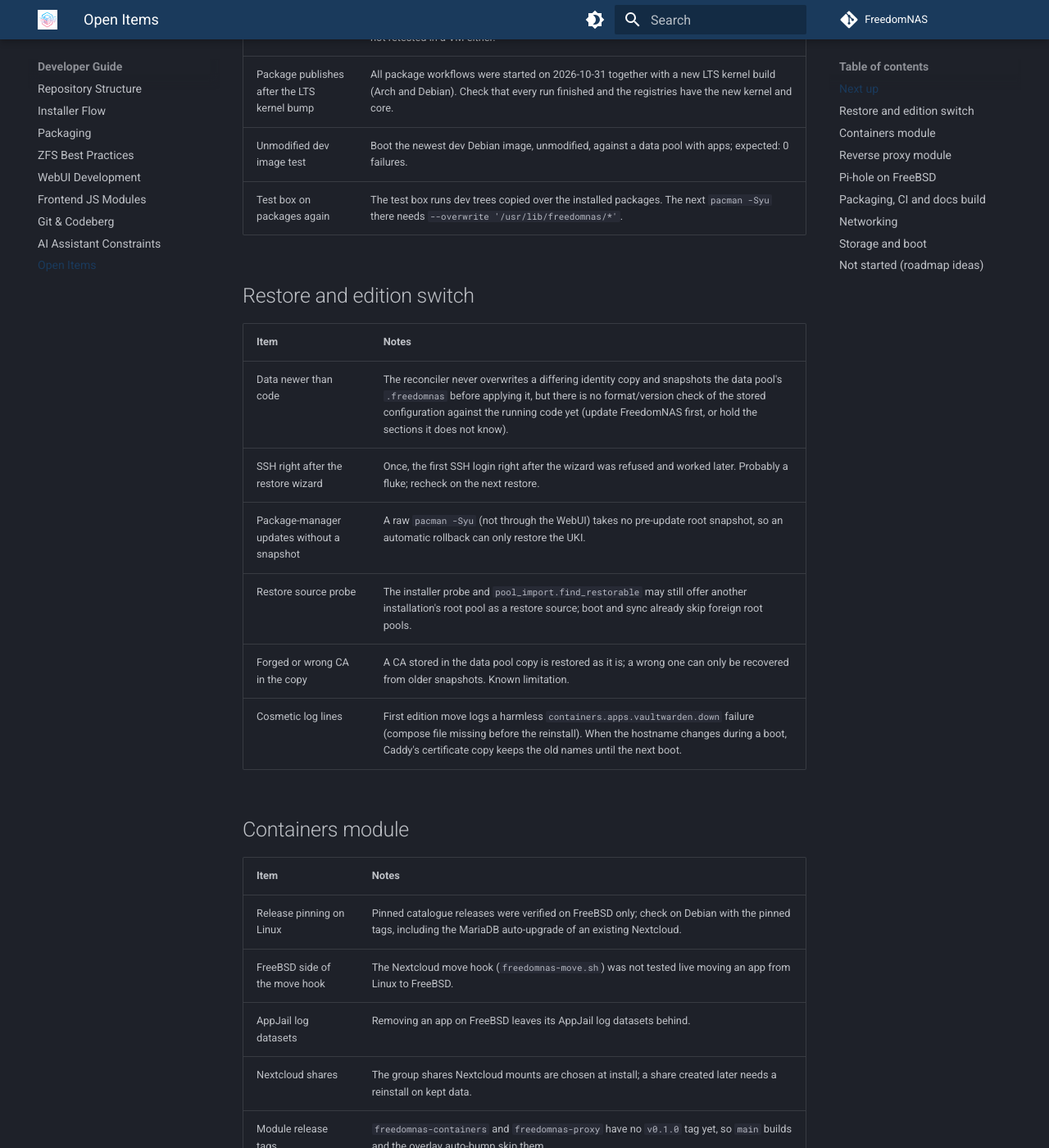
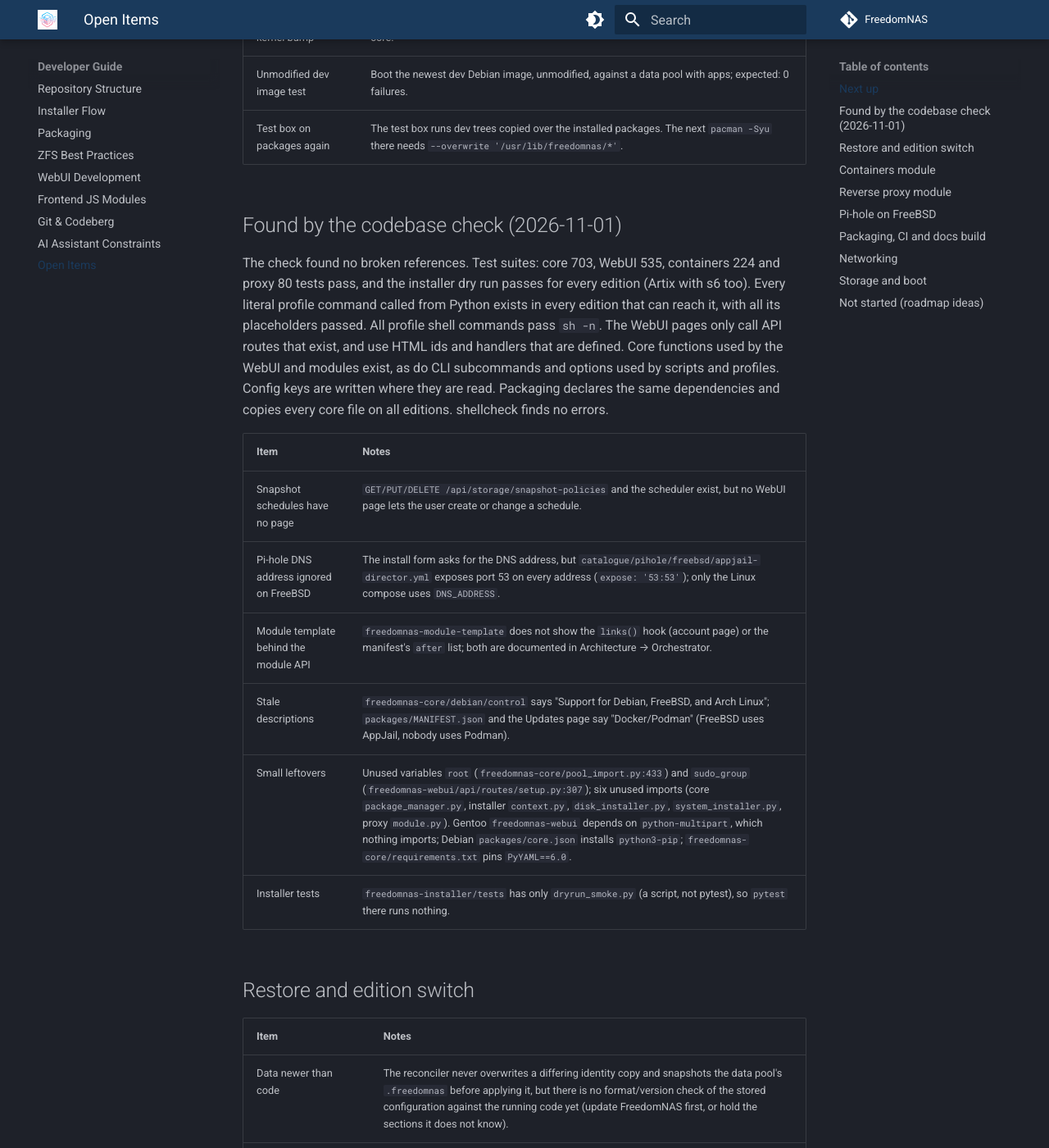
Before and after one commit to FreedomNAS/freedomnas-docs, an MkDocs documentation site: the page built from docs/developer/open-items.md, in a window 1280 px wide and 1400 px high, scrolled down 628 px. Shown: the whole window at 82% size. Built offline with MkDocs 1.6.1 and Material for MkDocs 9.7.7, drawn with Linux system fonts in a browser that asks for light colours; some of the changed text lies outside the part shown.

Commit message:
Record what the codebase check found

```diff
--- a/docs/developer/open-items.md
+++ b/docs/developer/open-items.md
@@ -11,11 +11,32 @@ history of each repository.
 
 | Item | Notes |
 |------|-------|
-| Codebase check, code part | Look for errors and discrepancies across all repositories: code against code (core, WebUI, modules, installer), code against docs, profiles against editions, packaging against repositories. The docs part was done on 2026-10-31. |
 | Installer restore on real hardware | Install from the live ISO with a data pool attached; expected result: configuration restored, modules installed in the chroot, 0 failures at first boot. Needs the dev packages with core `069047c` published for every edition first, because the target installs `freedomnas-core` from the repository. The fix that adds `samba-cifs` and `acl` to the restored features was not retested in a VM either. |
 | Package publishes after the LTS kernel bump | All package workflows were started on 2026-10-31 together with a new LTS kernel build (Arch and Debian). Check that every run finished and the registries have the new kernel and core. |
 | Unmodified dev image test | Boot the newest dev Debian image, unmodified, against a data pool with apps; expected: 0 failures. |
 | Test box on packages again | The test box runs dev trees copied over the installed packages. The next `pacman -Syu` there needs `--overwrite '/usr/lib/freedomnas/*'`. |
+
+## Found by the codebase check (2026-11-01)
+
+The check found no broken references. Test suites: core 703, WebUI 535,
+containers 224 and proxy 80 tests pass, and the installer dry run passes for
+every edition (Artix with s6 too). Every literal profile command called from
+Python exists in every edition that can reach it, with all its placeholders
+passed. All profile shell commands pass `sh -n`. The WebUI pages only call API
+routes that exist, and use HTML ids and handlers that are defined. Core
+functions used by the WebUI and modules exist, as do CLI subcommands and
+options used by scripts and profiles. Config keys are written where they are
+read. Packaging declares the same dependencies and copies every core file on
+all editions. shellcheck finds no errors.
+
+| Item | Notes |
+|------|-------|
+| Snapshot schedules have no page | `GET/PUT/DELETE /api/storage/snapshot-policies` and the scheduler exist, but no WebUI page lets the user create or change a schedule. |
+| Pi-hole DNS address ignored on FreeBSD | The install form asks for the DNS address, but `catalogue/pihole/freebsd/appjail-director.yml` exposes port 53 on every address (`expose: '53:53'`); only the Linux compose uses `DNS_ADDRESS`. |
+| Module template behind the module API | `freedomnas-module-template` does not show the `links()` hook (account page) or the manifest's `after` list; both are documented in Architecture → Orchestrator. |
+| Stale descriptions | `freedomnas-core/debian/control` says "Support for Debian, FreeBSD, and Arch Linux"; `packages/MANIFEST.json` and the Updates page say "Docker/Podman" (FreeBSD uses AppJail, nobody uses Podman). |
+| Small leftovers | Unused variables `root` (`freedomnas-core/pool_import.py:433`) and `sudo_group` (`freedomnas-webui/api/routes/setup.py:307`); six unused imports (core `package_manager.py`, installer `context.py`, `disk_installer.py`, `system_installer.py`, proxy `module.py`). Gentoo `freedomnas-webui` depends on `python-multipart`, which nothing imports; Debian `packages/core.json` installs `python3-pip`; `freedomnas-core/requirements.txt` pins `PyYAML==6.0`. |
+| Installer tests | `freedomnas-installer/tests` has only `dryrun_smoke.py` (a script, not pytest), so `pytest` there runs nothing. |
 
 ## Restore and edition switch
 
```
